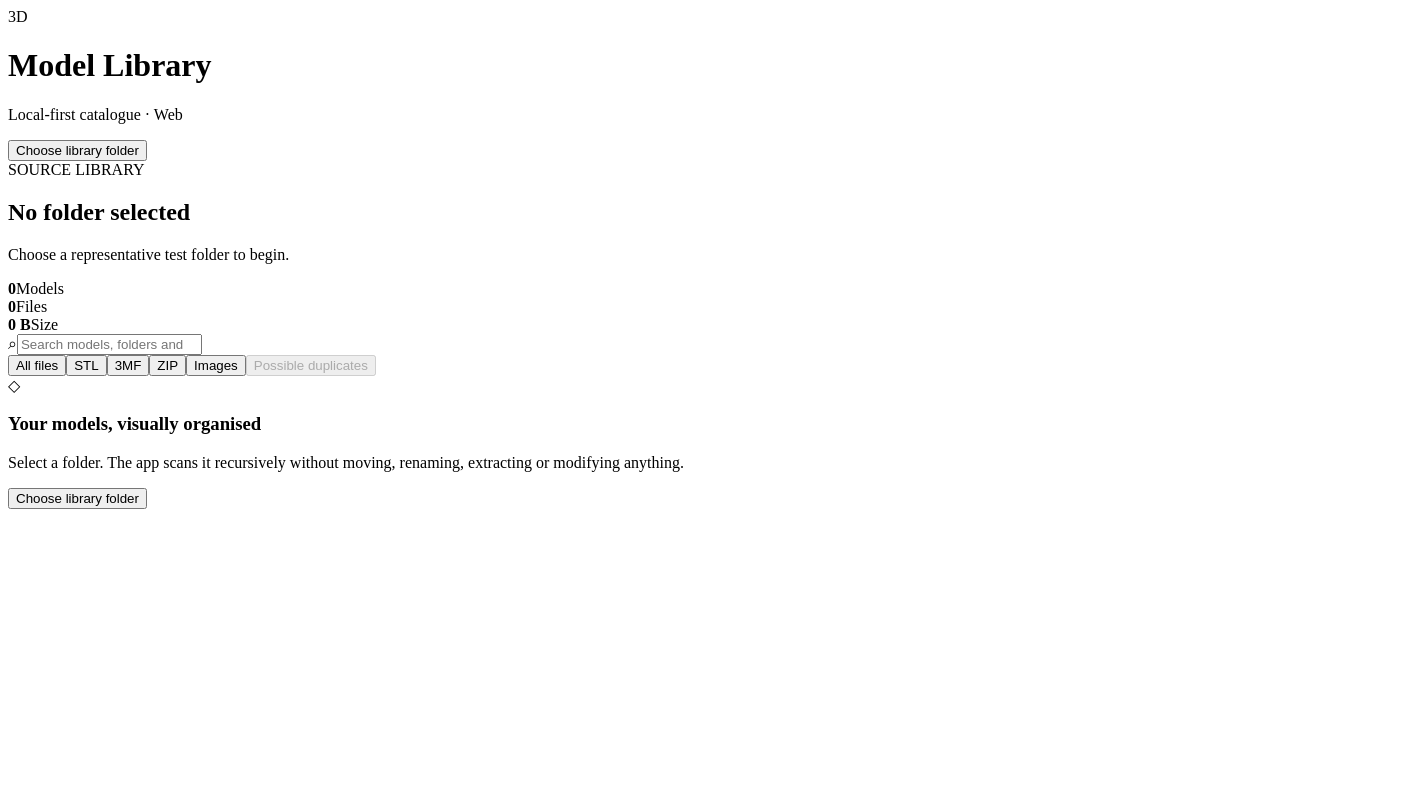
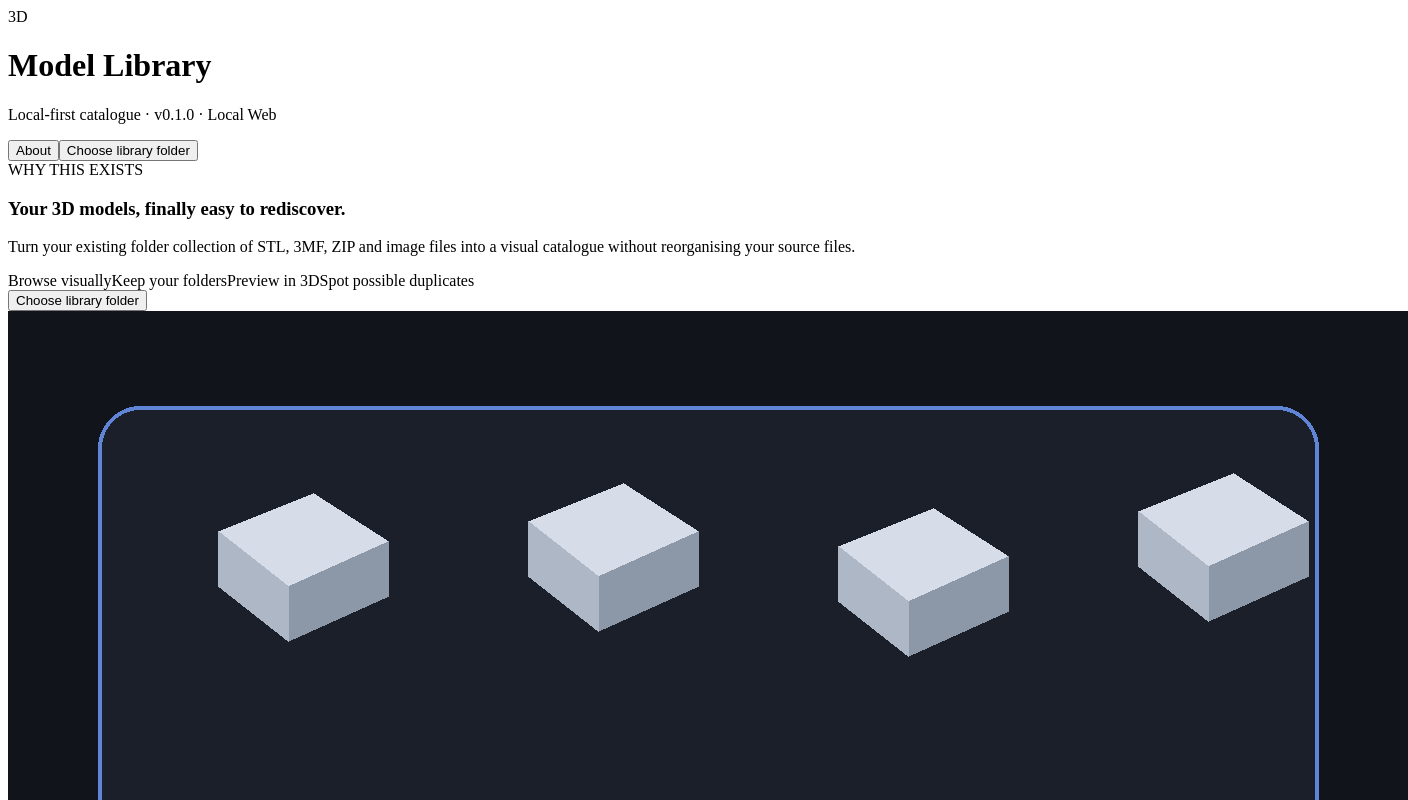
Before and after one commit to BruceVFS/3d-model-library, a React (Vite) app: page / in a window 1280 px wide. Shown: the top 800 px of the page, 1408 px wide, since content can reach past the window. Built offline with nearby package versions, Linux system fonts and the light colour scheme; the HTML template or start-up script is replaced by a standard one.

Commit message:
Add application identity splash and runtime version display

```diff
--- a/src/App.tsx
+++ b/src/App.tsx
@@ -1,4 +1,5 @@
 import { useEffect, useMemo, useState } from 'react'
+import packageJson from '../package.json'
 import { ImagePreview, PreviewFallback, StlThumbnail, StlViewer } from './components/Preview'
 import {
   duplicateSignature,
@@ -18,6 +19,16 @@ import {
   openDesktopContainingFolder,
   revealDesktopFile,
 } from './lib/platform'
+
+const APP_VERSION = packageJson.version
+
+function getRuntimeLabel(desktopMode: boolean) {
+  if (desktopMode) return 'Windows Desktop'
+
+  const hostname = window.location.hostname.toLowerCase()
+  const localHosts = new Set(['localhost', '127.0.0.1', '::1', '[::1]'])
+  return localHosts.has(hostname) || hostname.endsWith('.localhost') ? 'Local Web' : 'Hosted Web'
+}
 
 const FILTERS: Array<{ value: 'all' | SupportedExtension; label: string }> = [
   { value: 'all', label: 'All files' },
@@ -72,7 +83,9 @@ export default function App() {
   const [activeFolderPath, setActiveFolderPath] = useState('')
   const [isPreviewExpanded, setIsPreviewExpanded] = useState(false)
   const [duplicatesOnly, setDuplicatesOnly] = useState(false)
+  const [showIntro, setShowIntro] = useState(true)
   const desktopMode = isDesktopApp()
+  const runtimeLabel = getRuntimeLabel(desktopMode)
 
   const collections = useMemo(() => groupIntoCollections(files, rootName), [files, rootName])
   const possibleDuplicates = useMemo(() => findPossibleDuplicates(files), [files])
@@ -251,6 +264,7 @@ export default function App() {
         if (!scan) return
 
         setRootName(scan.rootName)
+        setShowIntro(false)
         setRootPath(scan.rootPath)
         setFiles(scan.files.map((file) => ({
           ...file,
@@ -268,6 +282,7 @@ export default function App() {
 
       const root = await window.showDirectoryPicker({ mode: 'read', id: '3d-model-library' })
       setRootName(root.name)
+      setShowIntro(false)
       setRootPath(undefined)
       const discovered = await scanDirectory(root, setProgress)
       setFiles(discovered)
@@ -321,16 +336,55 @@ export default function App() {
           <div className="brand-mark" aria-hidden="true">3D</div>
           <div>
             <h1>Model Library</h1>
-            <p>Local-first catalogue{desktopMode ? ' · Windows desktop' : ' · Web'}</p>
+            <p>
+              Local-first catalogue · <span className="app-version">v{APP_VERSION}</span> · <span className="runtime-label">{runtimeLabel}</span>
+            </p>
           </div>
         </div>
-        <button className="primary-button" onClick={chooseFolder} disabled={isScanning}>
-          {isScanning ? 'Scanning…' : rootName ? 'Choose another folder' : 'Choose library folder'}
-        </button>
+        <div className="topbar-actions">
+          <button
+            type="button"
+            className="secondary-button"
+            onClick={() => setShowIntro((value) => !value)}
+            aria-expanded={showIntro}
+          >
+            About
+          </button>
+          <button className="primary-button" onClick={chooseFolder} disabled={isScanning}>
+            {isScanning ? 'Scanning…' : rootName ? 'Choose another folder' : 'Choose library folder'}
+          </button>
+        </div>
       </header>
 
       <main className="main-layout">
         <section className="catalogue-panel">
+          {showIntro && (
+            <section className="app-intro" aria-label="About Model Library">
+              <div className="app-intro-copy">
+                <div className="eyebrow">WHY THIS EXISTS</div>
+                <h3>Your 3D models, finally easy to rediscover.</h3>
+                <p>
+                  Turn your existing folder collection of STL, 3MF, ZIP and image files into a visual catalogue without reorganising your source files.
+                </p>
+                <div className="app-value-strip" aria-label="Model Library benefits">
+                  <span>Browse visually</span>
+                  <span>Keep your folders</span>
+                  <span>Preview in 3D</span>
+                  <span>Spot possible duplicates</span>
+                </div>
+                {rootName ? (
+                  <button type="button" className="secondary-button intro-action" onClick={() => setShowIntro(false)}>
+                    Continue to catalogue
+                  </button>
+                ) : (
+                  <button className="primary-button large" onClick={chooseFolder} disabled={isScanning}>
+                    {isScanning ? 'Scanning…' : 'Choose library folder'}
+                  </button>
+                )}
+              </div>
+              <img src={`${import.meta.env.BASE_URL}images/model-library-intro.png`} alt="Abstract 3D model catalogue preview" />
+            </section>
+          )}
           <div className="hero-row">
             <div>
               <div className="eyebrow">SOURCE LIBRARY</div>
@@ -338,7 +392,7 @@ export default function App() {
               <p className="muted">
                 {rootName
                   ? 'Your source files remain in place. The catalogue only reads them.'
-                  : 'Choose a representative test folder to begin.'}
+                  : 'Choose your 3D model library folder to begin.'}
               </p>
             </div>
 
@@ -454,7 +508,7 @@ export default function App() {
             </section>
           )}
 
-          {!rootName && (
+          {!rootName && !showIntro && (
             <div className="empty-state">
               <div className="empty-icon">◇</div>
               <h3>Your models, visually organised</h3>
@@ -678,7 +732,7 @@ export default function App() {
                 <div>
                   <div className="eyebrow">EXPANDED PREVIEW</div>
                   <h2>{selected.name}</h2>
-                  <p>{selectedPreviewFile.name}</p>
+                  <p>{selectedPreviewFile.name} · v{APP_VERSION} · {runtimeLabel}</p>
                 </div>
                 <button
                   type="button"
--- a/src/styles.css
+++ b/src/styles.css
@@ -497,3 +497,65 @@ button { color: inherit; }
 @media (max-width: 760px) {
   .card-folder-action span:last-child { display: none; }
 }
+
+
+/* UI polish: intro panel and application identity. */
+.topbar-actions {
+  display: flex;
+  align-items: center;
+  gap: 8px;
+}
+.secondary-button {
+  border: 1px solid #344052;
+  background: #141922;
+  color: #b9c6dc;
+  border-radius: 10px;
+  padding: 9px 13px;
+  cursor: pointer;
+  font-weight: 700;
+}
+.secondary-button:hover { background: #1a2230; border-color: #50627e; color: #edf3ff; }
+.brand-block p .app-version { color: #c7d7fb; font-weight: 750; }
+.brand-block p .runtime-label { color: #aabbd9; font-weight: 650; }
+.app-intro {
+  display: grid;
+  grid-template-columns: minmax(0, 1.15fr) minmax(300px, .85fr);
+  gap: 28px;
+  margin: 0 0 26px;
+  padding: 24px;
+  border: 1px solid #2a3446;
+  border-radius: 18px;
+  background: linear-gradient(135deg, rgba(80, 117, 200, .16), rgba(16, 19, 25, .94));
+  overflow: hidden;
+}
+.app-intro-copy { align-self: center; }
+.app-intro h3 { margin: 8px 0 10px; font-size: clamp(1.45rem, 2.4vw, 2.2rem); letter-spacing: -.025em; }
+.app-intro p { max-width: 760px; margin: 0; color: #aab8d0; line-height: 1.55; }
+.app-intro img {
+  width: 100%;
+  height: 100%;
+  min-height: 220px;
+  object-fit: cover;
+  border-radius: 14px;
+  border: 1px solid #313a4a;
+}
+.app-value-strip { display: flex; flex-wrap: wrap; gap: 8px; margin: 18px 0; }
+.app-value-strip span {
+  padding: 7px 10px;
+  border: 1px solid #35415a;
+  border-radius: 999px;
+  color: #c8d7f5;
+  background: rgba(13, 18, 28, .68);
+  font-size: .84rem;
+}
+.intro-action { padding: 11px 15px; }
+@media (max-width: 900px) {
+  .app-intro { grid-template-columns: 1fr; }
+  .app-intro img { max-height: 260px; }
+}
+@media (max-width: 620px) {
+  .topbar { padding-left: 16px; padding-right: 16px; }
+  .topbar-actions { gap: 5px; }
+  .secondary-button { padding: 8px 10px; }
+  .app-intro { padding: 18px; }
+}
```
Also changed, not shown: public/images/model-library-intro.png (added), 1 other file (tests, documents, lock files or other folders).
